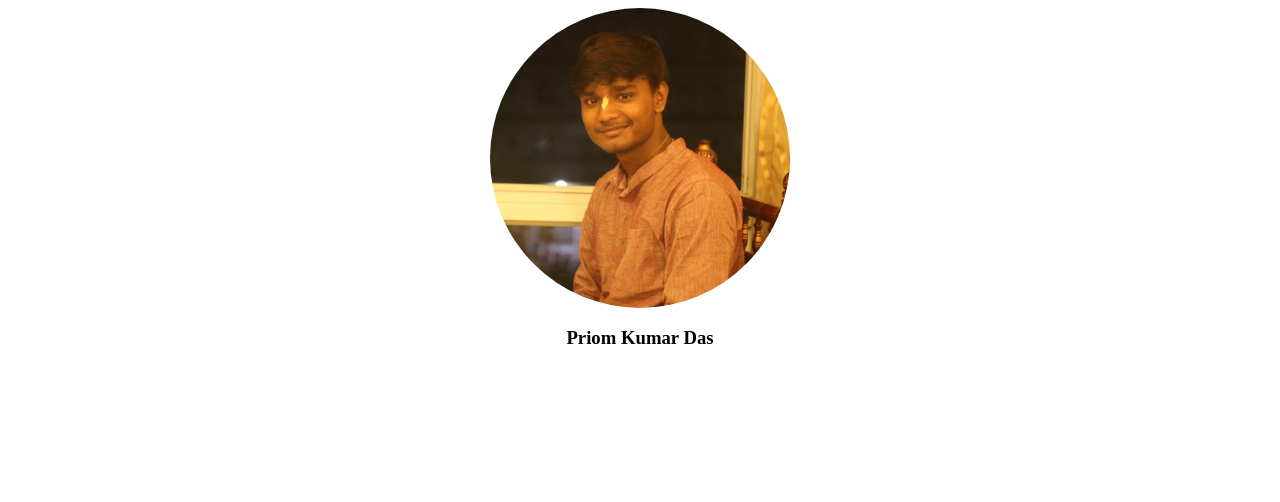
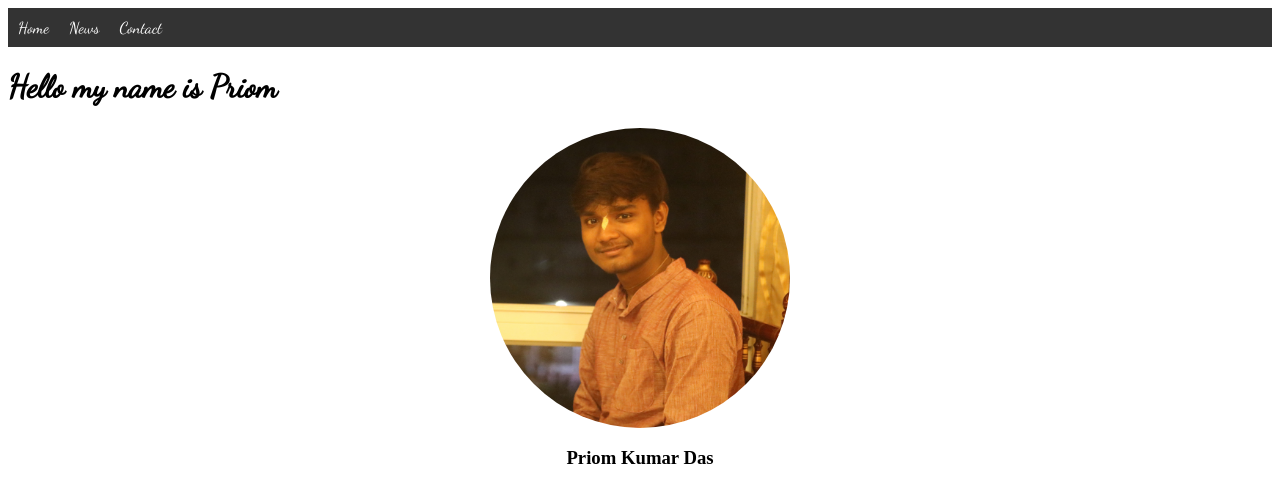
Before and after one commit to priomdas/priomdas.github.io, a plain HTML site: page index.html in a window 1280 px wide. Drawn offline with Linux system fonts and the light colour scheme.

Commit message:
Update index.html

```diff
--- a/index.html
+++ b/index.html
@@ -1,6 +1,55 @@
 <!DOCTYPE html>
 <html>
 <head>
+
+	<style type="text/css">
+
+		@import url('https://fonts.googleapis.com/css2?family=Dancing+Script&display=swap');
+
+		ul{
+			list-style-type: none;
+			overflow: hidden;
+			background-color: #333;
+			margin: 0px;
+			padding: 0px;
+		}
+
+		li{
+			float: left;
+		}
+
+		li a{
+			padding: 10px 10px;
+			color: white;
+			text-decoration: none;
+			display: block;
+			font-family: 'Dancing Script', cursive;
+		}
+
+		li a:hover{
+			background-color: #A1A1A1;
+		}
+		h1{
+			font-family: 'Dancing Script', cursive;
+		}
+
+
+
+	</style>
+
+	<title>Navbar</title>
+</head>
+<body>
+	<ul>
+  <li><a class="active" href="#home">Home</a></li>
+  <li><a href="#news">News</a></li>
+  <li><a href="#contact">Contact</a></li>
+</ul>
+
+<h1>Hello my name is Priom</h1>
+
+
+
 	<style type="text/css">
 		img{
 			height: 300px;
```
